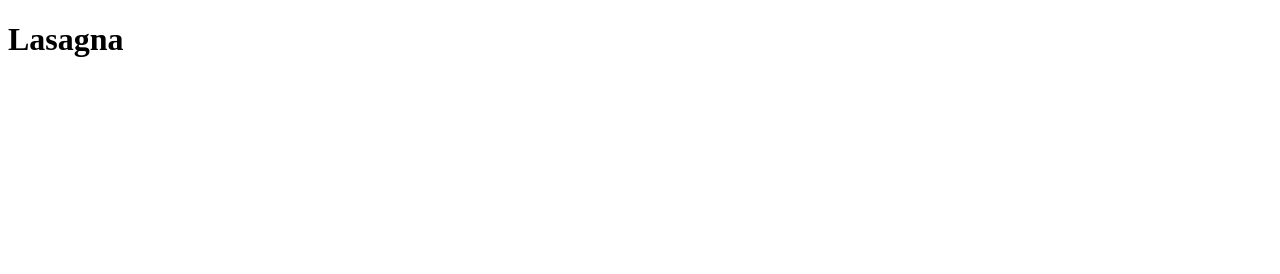
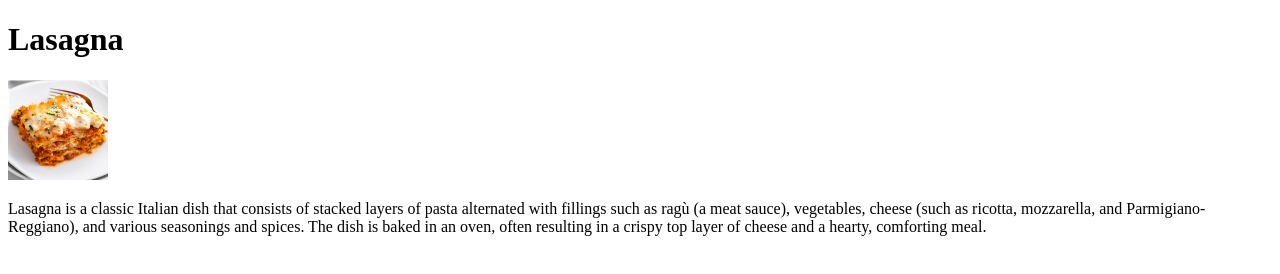
Before and after one commit to Kgodisho-Mononyane/odin-recipes, a plain HTML site: page recipes/lasagna.html in a window 1280 px wide. Drawn offline with Linux system fonts and the light colour scheme.

Commit message:
link to lasagna image and add a description of lasagna

```diff
--- a/recipes/lasagna.html
+++ b/recipes/lasagna.html
@@ -7,5 +7,15 @@
 </head>
 <body>
     <h1>Lasagna</h1>
+
+    <img src="/images/lasagna.jpg" alt="Image of lasagna" height ="100" width="100">
+    <p>
+        Lasagna is a classic Italian dish that consists of
+        stacked layers of pasta alternated with fillings such
+        as ragù (a meat sauce), vegetables, cheese (such as
+        ricotta, mozzarella, and Parmigiano-Reggiano), and
+        various seasonings and spices. The dish is baked in
+        an oven, often resulting in a crispy top layer of
+        cheese and a hearty, comforting meal.</p>
 </body>
 </html>
```
